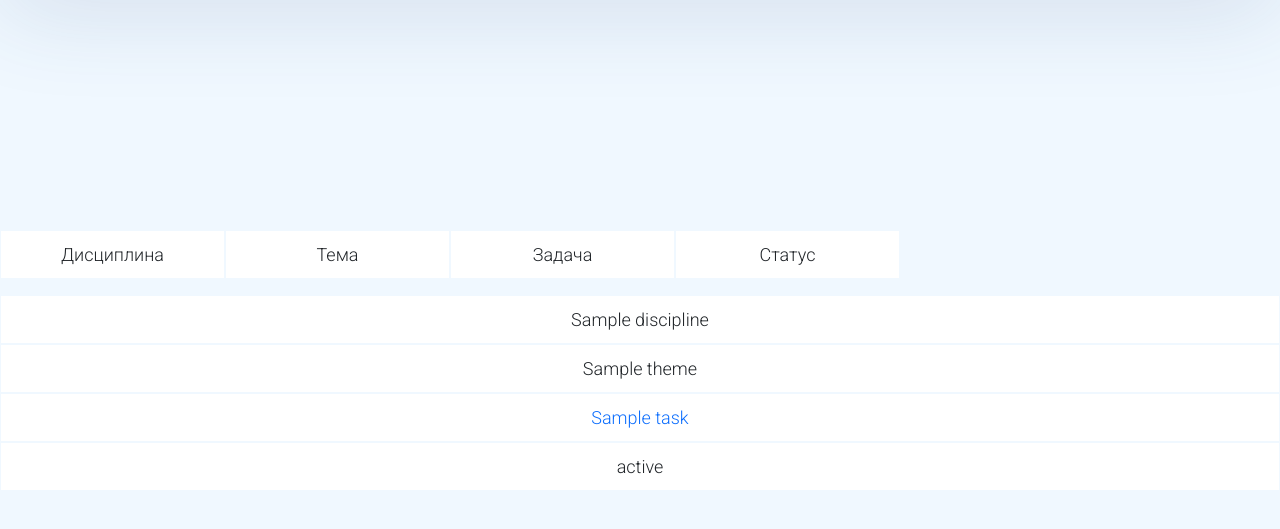
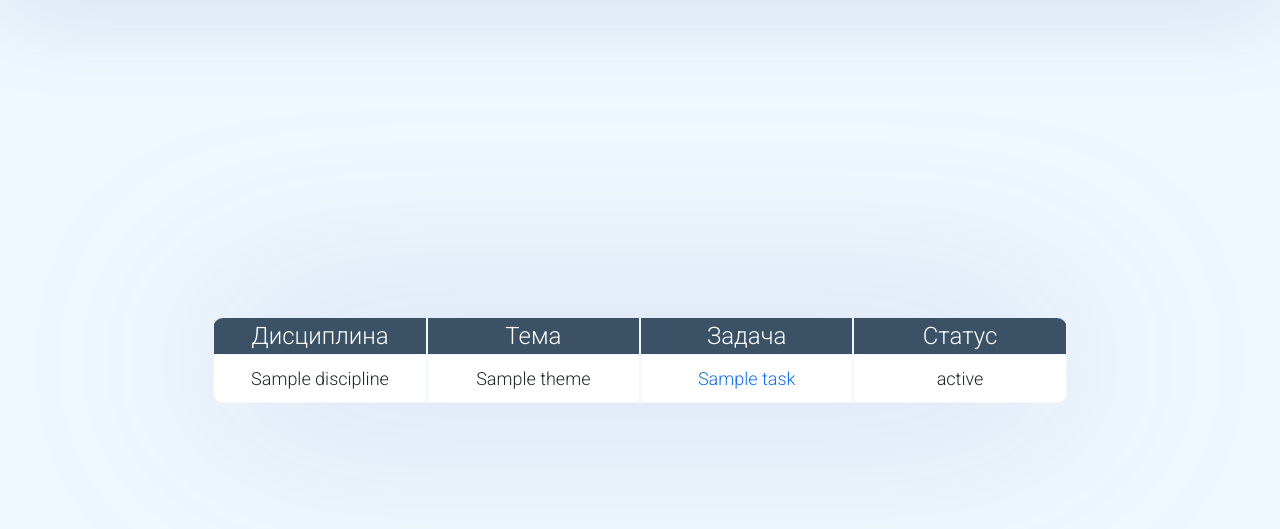
Before and after one commit to YuriSilenok/self-checking, a Python web app: template templates/student_task.html in a window 1280 px wide. Shown: the part 65-594 px from the top of the page. Run offline with Jinja, Linux system fonts and the light colour scheme; the template is opened without the code that fills it: most values are stand-ins (such as "Sample title", 1, 10 or a date in 2020).

Commit message:
Изменение классов под новые стили

```diff
--- a/static/css/main.css
+++ b/static/css/main.css
@@ -184,7 +184,3 @@ p{
 .justify-left{
 justify-content: start;
 }
-.four-columns{
-    display: grid;
-    grid-template-columns: 225px 225px 225px 225px;
-}
--- a/templates/student_task.html
+++ b/templates/student_task.html
@@ -2,18 +2,19 @@
 
 {% block center %}
 <div class="container-screen">
-    <div class="table four-columns">
-        <div class="cell">Дисциплина</div>
-        <div class="cell">Тема</div>
-        <div class="cell">Задача</div>
-        <div class="cell">Статус</div>
+    <div class="col-lg-8">
+      <div class="row thead">
+        <div class="col">Дисциплина</div>
+        <div class="col">Тема</div>
+        <div class="col">Задача</div>
+        <div class="col">Статус</div>
     </div>
     {% for student_task_item in student_task %}
     <div class="row">
-        <div class="cell">{{ student_task_item.discipline }}</div>
-        <div class="cell">{{ student_task_item.theme }}</div>
-        <div class="cell"><a href="/student_task/{{ student_task_item.id }}">{{ student_task_item.task }}</a></div>
-        <div class="cell">{{ student_task_item.status }}</div>
+        <div class="col cell border-radius-left">{{ student_task_item.discipline }}</div>
+        <div class="col cell">{{ student_task_item.theme }}</div>
+        <div class="col cell"><a href="/student_task/{{ student_task_item.id }}">{{ student_task_item.task }}</a></div>
+        <div class="col cell border-radius-right">{{ student_task_item.status }}</div>
     </div>
     {% endfor %}
     <div class="notification mini-form no-visible"> На данный момент вы не загрузили ни одной работы.<br>
```
